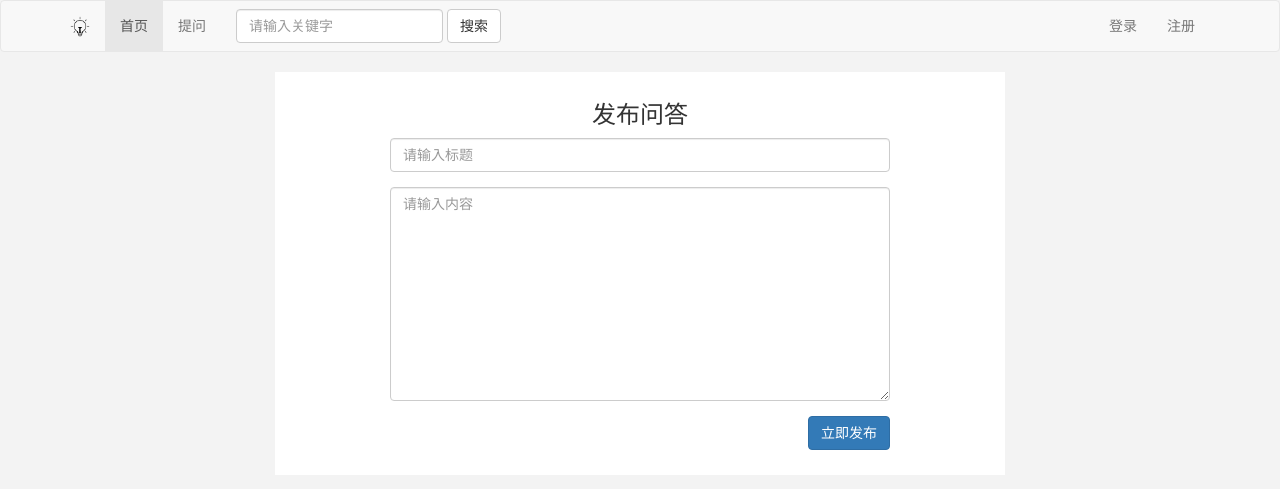
After one commit to suwenkun1126/Flask_Question, a Flask app: page /question/ in a window 1280 px wide. The commit adds this page. Shown: the top 489 px of the page. Run offline with Flask 2, Linux system fonts and the light colour scheme; some libraries are stand-ins or nearby versions.

Commit message:
提问页面的创建

```diff
--- a/Flask_Question.py
+++ b/Flask_Question.py
@@ -11,7 +11,7 @@ db.init_app(app)
 def index():
     return render_template('index.html')
 
-@app.route('/login',methods=['GET','POST'])
+@app.route('/login/',methods=['GET','POST'])
 def login():
     if request.method == 'GET':
         return render_template('login.html')
@@ -26,7 +26,7 @@ def login():
         else:
             return u'手机号码或密码输入错误,请确认后再重新输入！'
 
-@app.route('/register',methods=['GET','POST'])
+@app.route('/register/',methods=['GET','POST'])
 def register():
     if request.method == 'GET':
         return render_template('register.html')
@@ -47,5 +47,12 @@ def register():
                 db.session.commit()
                 return redirect(url_for('login'))
 
+@app.route('/question/',methods=['GET','POST'])
+def question():
+    if request.method == 'GET':
+        return render_template('question.html')
+    else:
+        pass
+
 if __name__ == '__main__':
     app.run()
--- /dev/null
+++ b/static/css/question.css
@@ -0,0 +1,8 @@
+.page-title {
+    text-align: center;
+}
+.form-container {
+    width :500px;
+    margin :0 auto;
+    text-align: right;
+}
--- a/templates/base.html
+++ b/templates/base.html
@@ -30,10 +30,10 @@
             <div class="collapse navbar-collapse" id="bs-example-navbar-collapse-1">
                 <ul class="nav navbar-nav">
                     <li class="active">
-                        <a href="#">首页<span class="sr-only">(current)</span></a>
+                        <a href="{{ url_for('index') }}">首页<span class="sr-only">(current)</span></a>
                     </li>
                     <li>
-                        <a href="#">提问</a>
+                        <a href="{{ url_for('question') }}">提问</a>
                     </li>
                 </ul>
                 <form class="navbar-form navbar-left">
--- /dev/null
+++ b/templates/question.html
@@ -0,0 +1,22 @@
+{% extends 'base.html' %}
+
+{% block title %}提问{% endblock %}
+{% block head %}
+    <link rel="stylesheet" href="{{ url_for('static',filename='css/question.css') }}">
+{% endblock %}
+{% block main %}
+    <div class="form-container">
+        <h3 class="page-title">发布问答</h3>
+        <form action="" method="post">
+            <div class="form-group">
+                <input type="text" class="form-control" name="title" placeholder="请输入标题">
+            </div>
+            <div class="form-group">
+                <textarea name="content" rows="10" class="form-control" placeholder="请输入内容"></textarea>
+            </div>
+            <div class="form-group">
+                <button class="btn btn-primary">立即发布</button>
+            </div>
+        </form>
+    </div>
+{% endblock %}
```
